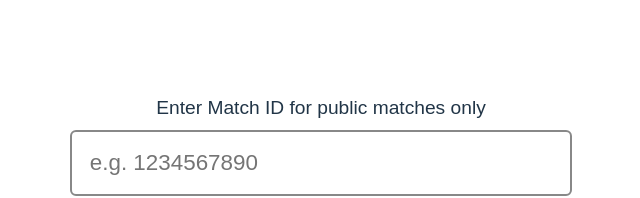
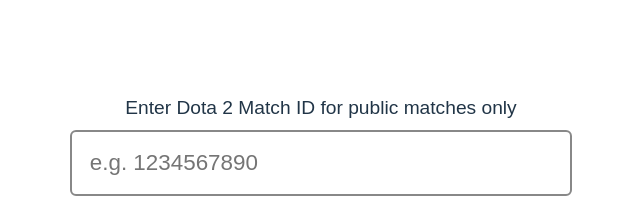
Before and after one commit to JeffJaspe/music-buds, a Vue app: page / in a window 1280 px wide. Shown: the part 222-420 px from the top of the page, without its empty margins (319-959 px from the left). Built offline with nearby package versions, Linux system fonts and the light colour scheme.

Commit message:
change label

```diff
--- a/src/components/MatchResult.vue
+++ b/src/components/MatchResult.vue
@@ -1,7 +1,7 @@
 <template>
   <div class="container">
     <div v-if="!match">
-      <label for="matchId">Enter Match ID for public matches only</label>
+      <label for="matchId">Enter Dota 2 Match ID for public matches only</label>
       <input
         v-model="matchId"
         type="text"
```
